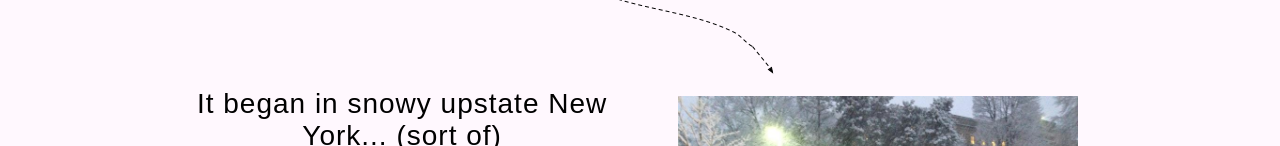
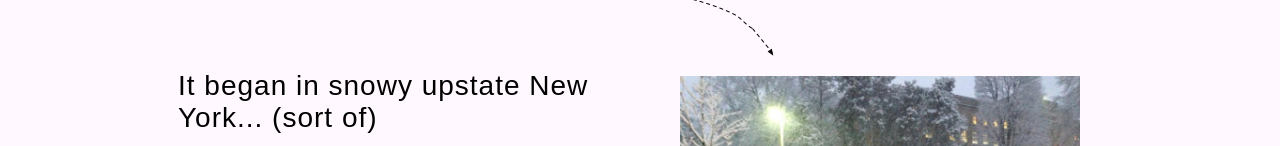
Before and after one commit to HannahStahl/wedding, a React (Create React App) app: page / in a window 1280 px wide. Shown: the part 806-952 px from the top of the page. Built offline with nearby package versions, Linux system fonts and the light colour scheme; a web font is replaced by a local one.

Commit message:
Fix text alignment

```diff
--- a/src/App.css
+++ b/src/App.css
@@ -1,4 +1,4 @@
-* {
+body {
   font-family: 'Ysabeau', sans-serif;
   font-size: 22px;
   font-weight: 200;
@@ -16,6 +16,7 @@
 
 h1 {
   font-size: 28px;
+  font-weight: normal;
   margin-top: 0;
   margin-bottom: 0.5rem;
 }
```
